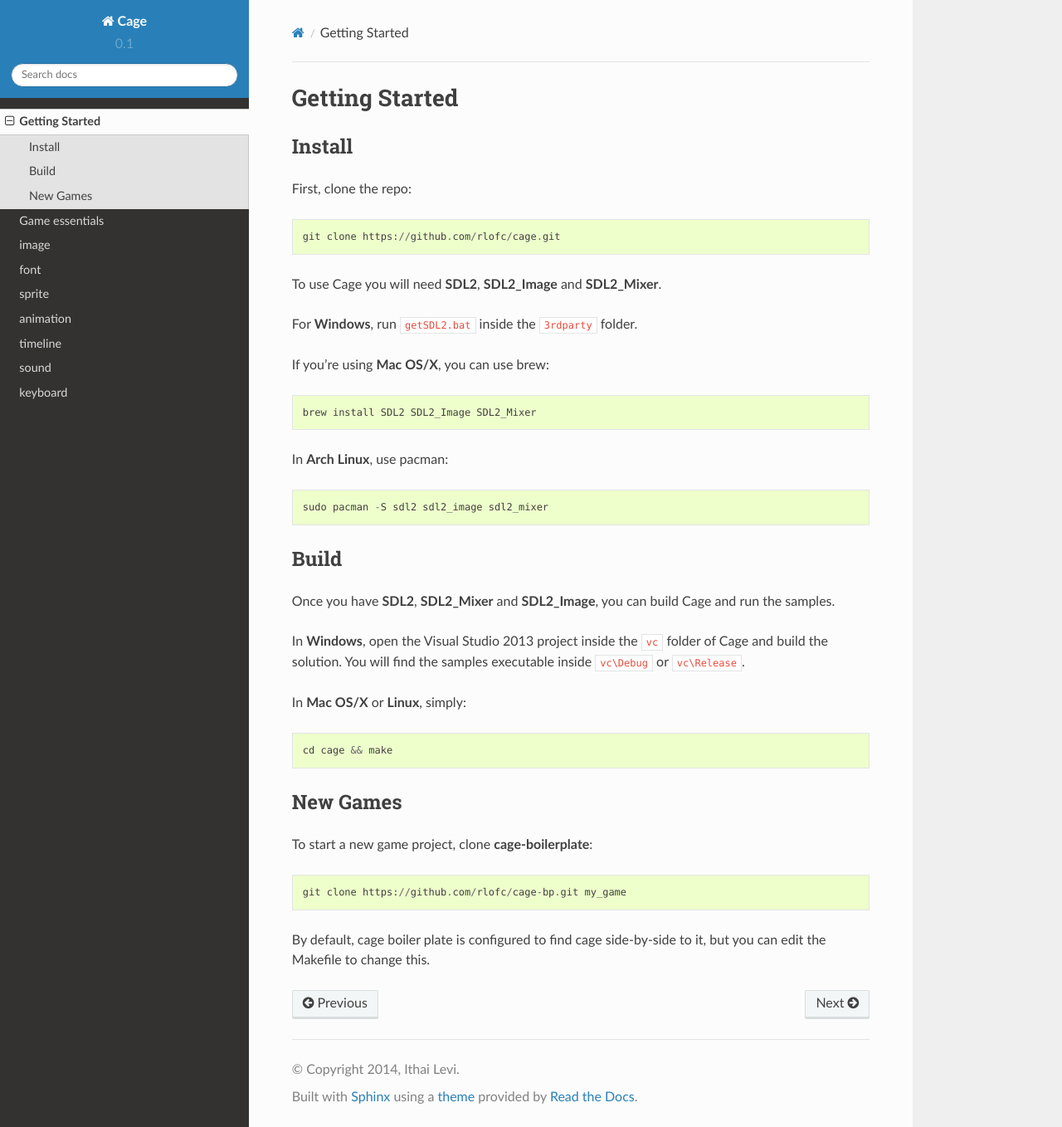
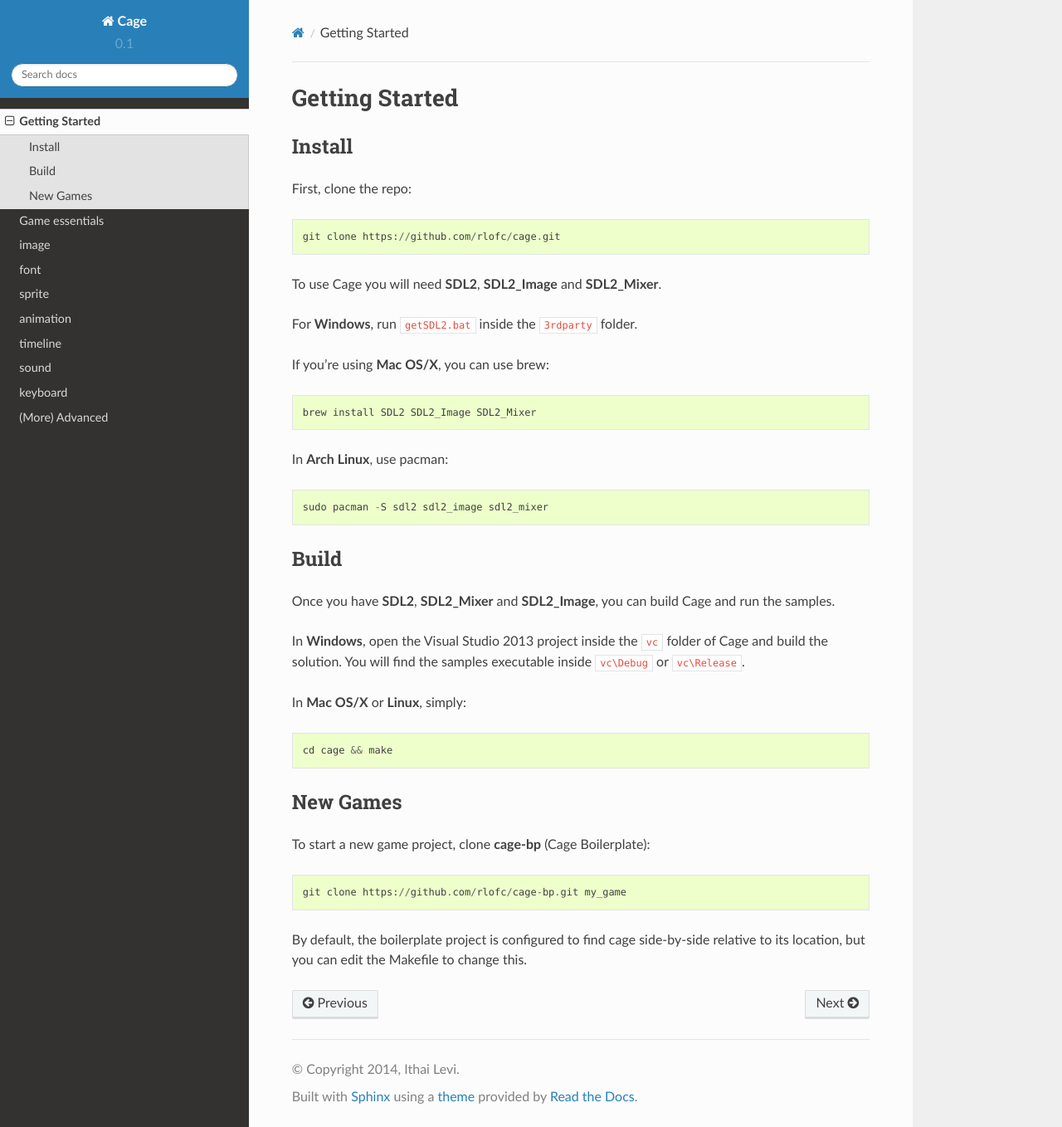
Before and after one commit to rlofc/cage, a Sphinx documentation site: the page built from docs/source/start.rst, in a window 1280 px wide and 1358 px high. Shown: the whole window at 83% size. Built offline with Sphinx 7.4.7 and the Read the Docs theme 2.0.0, drawn with Linux system fonts in a browser that asks for light colours; pages that are not in the unit, such as notebooks, are missing from menus.

Commit message:
Some additional docs tweaks

```diff
--- a/docs/source/conf.py
+++ b/docs/source/conf.py
@@ -57,7 +57,7 @@
 # The short X.Y version.
 version = '0.1'
 # The full version, including alpha/beta/rc tags.
-release = '0.1'
+release = '0.1.0'
 
 # The language for content autogenerated by Sphinx. Refer to documentation
 # for a list of supported languages.
--- a/docs/source/index.rst
+++ b/docs/source/index.rst
@@ -91,3 +92,4 @@
    sprite_sample
    timeline_sample
    wizard
+   advanced
--- a/docs/source/start.rst
+++ b/docs/source/start.rst
@@ -45,12 +45,13 @@
 New Games
 ---------
 
-To start a new game project, clone **cage-boilerplate**:
+To start a new game project, clone **cage-bp** (Cage
+Boilerplate):
 
 ::
 
     git clone https://github.com/rlofc/cage-bp.git my_game
 
-By default, cage boiler plate is configured to find cage
-side-by-side to it, but you can edit the Makefile to change
+By default, the boilerplate project is configured to find cage
+side-by-side relative to its location, but you can edit the Makefile to change
 this.
```
Also changed, not shown: other parts of docs/source/index.rst (+2 -1 lines), docs/source/advanced.rst (added, +49 -0 lines), docs/source/timeline.rst (+9 -1 lines), 2 other files.
